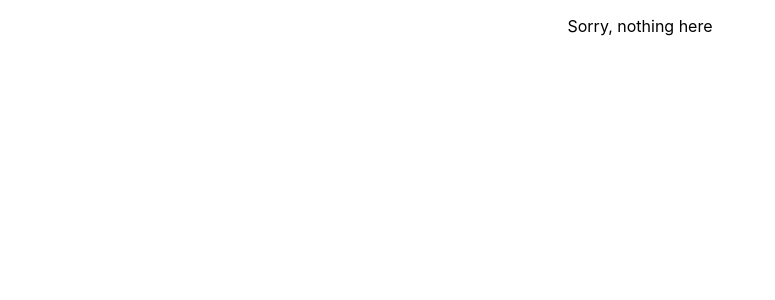
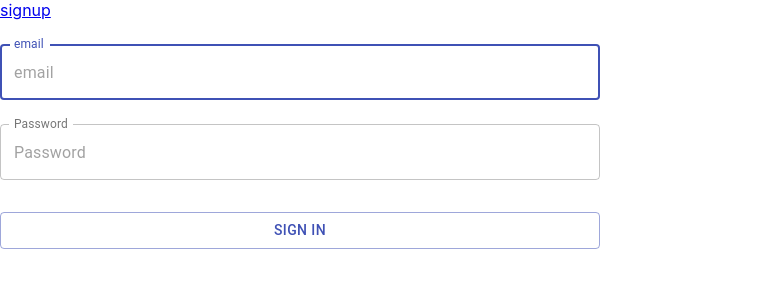
Before and after one commit to hardywu/lunchiz-front, a React (Create React App) app: page /login in a window 1280 px wide. Shown: the top 300 px of the page, without its empty margins (0-775 px from the left). Built offline with nearby package versions, Linux system fonts and the light colour scheme.

Commit message:
fix(auth): pass the login/register tests

```diff
--- a/src/App.js
+++ b/src/App.js
@@ -1,6 +1,7 @@
 import React from 'react';
 import './App.css';
 import { Router, Redirect } from "@reach/router";
+import { createMuiTheme, ThemeProvider } from '@material-ui/core/styles';
 import Home from './containers/Home';
 import SignIn from './containers/SignIn';
 import SignUp from './containers/SignUp';
@@ -9,20 +10,28 @@ import Dashboard from './containers/Dashboard';
 import Admin from './containers/Admin';
 import NotFound from './components/NotFound';
 
+const theme = createMuiTheme({
+  typography: {
+    button: {
+      textTransform: 'none',
+    },
+  },
+});
+
 function App() {
   return (
-    <div className="App">
+    <ThemeProvider className="App" theme={theme}>
       <Router>
         <Home path="/" />
-        <SignIn path="/signin" />
-        <SignUp path="/signup" />
+        <SignIn path="/login" />
+        <SignUp path="/register" />
         <Restaurant path="/restaurant/:storeId/*" />
         <Dashboard path="/dashboard/*" />
         <Admin path="/admin/*" />
         <Redirect noThrow from="admin" to="admin/restaurants" />
         <NotFound default />
       </Router>
-    </div>
+    </ThemeProvider>
   );
 }
 
--- a/src/components/Navbar.js
+++ b/src/components/Navbar.js
@@ -8,7 +8,7 @@ const Navbar = (props) => {
       <span>REVIEW</span>
       {reviewsPath && <Link to='/reviews'>reviews</Link>}
       {dashboardPath && <Link to='/dashboard'>dashboard</Link>}
-      <span onClick={signOut}>sign out</span>
+      <span onClick={signOut}>Logout</span>
     </div>
   );
 }
--- a/src/components/SignInForm.js
+++ b/src/components/SignInForm.js
@@ -2,6 +2,7 @@ import React, { useState } from 'react';
 import {
   Button, withStyles, Typography, FormControl, FormHelperText, TextField,
 } from '@material-ui/core';
+import { validateEmail } from '../utils';
 
 const styles = theme => ({
   form: {
@@ -14,12 +15,17 @@ const styles = theme => ({
   },
 });
 
-const SignIn = ({ classes, submit, loading, error }) => {
+const SignIn = ({ classes, onSubmit, loading=false, errors=[] }) => {
   const [password, setPassword] = useState('');
   const [email, setEmail] = useState('');
+  const [emailInvalid, setEmailInvalid] = useState(false);
+  const emailSetter = (e) => {
+    setEmail(e.target.value);
+    setEmailInvalid(!validateEmail(e.target.value))
+  }
   const submitHandler = e => {
     e.preventDefault()
-    submit(email, password)
+    onSubmit(email, password)
   }
 
   return (
@@ -32,10 +38,11 @@ const SignIn = ({ classes, submit, loading, error }) => {
           label="email"
           placeholder="email"
           value={email}
-          onChange={e => setEmail(e.target.value)}
+          onChange={emailSetter}
           InputLabelProps={{
             shrink: true,
           }}
+          error={emailInvalid}
           variant="outlined"
         />
       </FormControl>
@@ -55,16 +62,19 @@ const SignIn = ({ classes, submit, loading, error }) => {
           variant="outlined"
         />
       </FormControl>
-      {error && <Typography color="error">{error}</Typography>}
+      {
+        errors.map(err =>
+          (<Typography color="error" key={err}>{err}</Typography>))
+      }
       <Button
-        disabled={loading}
+        disabled={loading || emailInvalid}
         type="submit"
         fullWidth
         color="primary"
         variant="outlined"
         className={classes.submit}
       >
-        Sign IN
+        SIGN IN
       </Button>
     </form>
   );
--- a/src/components/SignUpForm.js
+++ b/src/components/SignUpForm.js
@@ -3,6 +3,7 @@ import {
   Button, withStyles, Typography, FormControl, FormHelperText, TextField,
   CircularProgress,
 } from '@material-ui/core';
+import { validateEmail } from '../utils';
 
 const styles = theme => ({
   form: {
@@ -18,14 +19,28 @@ const styles = theme => ({
   },
 });
 
-const SignUp = ({ classes, submit, loading, error }) => {
+const SignUp = ({ classes, onSubmit, loading=false, errors=[] }) => {
   const [email, setEmail] = useState('');
   const [password, setPassword] = useState('');
-  const [passwordConfirm, setPasswordConfirm] = useState('');
+  const [confirm, setConfirm] = useState('');
+  const [emailInvalid, setEmailInvalid] = useState(false);
+  const [pwdNotConfirmed, setPwdNotConfirmed] = useState(false);
+  const emailSetter = (e) => {
+    setEmail(e.target.value);
+    setEmailInvalid(!validateEmail(e.target.value))
+  }
+  const passwordSetter = e => {
+    setPassword(e.target.value);
+    setPwdNotConfirmed(e.target.value !== confirm);
+  }
+  const confirmSetter = e => {
+    setConfirm(e.target.value);
+    setPwdNotConfirmed(password !== e.target.value);
+  }
   const submitHandler = e => {
     e.preventDefault()
-    if (password !== passwordConfirm) return;
-    submit(email.replace(/\s/g, ''), password);
+    if (password !== confirm) return;
+    onSubmit(email.replace(/\s/g, ''), password);
   }
 
   return (
@@ -38,10 +53,11 @@ const SignUp = ({ classes, submit, loading, error }) => {
           label="email"
           placeholder="email"
           value={email}
-          onChange={e => setEmail(e.target.value)}
+          onChange={emailSetter}
           InputLabelProps={{
             shrink: true,
           }}
+          error={emailInvalid}
           variant="outlined"
         />
       </FormControl>
@@ -55,42 +71,46 @@ const SignUp = ({ classes, submit, loading, error }) => {
           InputLabelProps={{
             shrink: true,
           }}
-          onChange={e => setPassword(e.target.value)}
+          onChange={passwordSetter}
           autoComplete="current-password"
           variant="outlined"
         />
       </FormControl>
       <FormControl margin="normal" required fullWidth error>
         <TextField
-          id="passwordConfirm"
-          name="passwordConfirm"
+          id="confirm"
+          name="confirm"
           label="Password Confirmation"
           type="password"
           placeholder="123123"
           InputLabelProps={{
             shrink: true,
           }}
-          value={passwordConfirm}
-          onChange={e => setPasswordConfirm(e.target.value)}
+          value={confirm}
+          onChange={confirmSetter}
           autoComplete="current-password"
           variant="outlined"
+          error={pwdNotConfirmed}
         />
         <FormHelperText
-          hidden={!passwordConfirm || password === passwordConfirm}
+          hidden={!pwdNotConfirmed}
         >
           passwords not match
         </FormHelperText>
       </FormControl>
-      {error && <Typography color="error">{error}</Typography>}
+      {
+        errors.map(
+          err => <Typography color="error" key={err}>{err}</Typography>)
+      }
       <Button
-        disabled={loading}
+        disabled={loading || emailInvalid || pwdNotConfirmed}
         type="submit"
         fullWidth
         variant="outlined"
         color="primary"
         className={classes.submit}
       >
-        { loading ? <CircularProgress /> : "Sign Up" }
+        { loading ? <CircularProgress /> : "REGISTER" }
       </Button>
     </form>
   );
--- a/src/containers/Admin/index.js
+++ b/src/containers/Admin/index.js
@@ -15,7 +15,7 @@ import NotFound from '../../components/NotFound';
 const Admin = (props) => {
   const { isAuthed, user, signOut, fetchMe } = props
   if (!isAuthed) {
-    return <Redirect noThrow to='/signin' />;
+    return <Redirect noThrow to='/login' />;
   }
 
   if (!user) {
--- a/src/containers/Dashboard.js
+++ b/src/containers/Dashboard.js
@@ -12,7 +12,7 @@ import CreateRestaurant from './CreateRestaurant';
 const Admin = (props) => {
   const { isAuthed, user, signOut, fetchMe } = props
   if (!isAuthed) {
-    return <Redirect noThrow to='/signin' />;
+    return <Redirect noThrow to='/login' />;
   }
 
   if (!user) {
--- a/src/containers/Home.js
+++ b/src/containers/Home.js
@@ -10,7 +10,7 @@ import RestaurantList from './RestaurantList';
 const Home = (props) => {
   const { isAuthed, user, signOut, fetchMe } = props
   if (!isAuthed) {
-    return <Redirect noThrow to='/signin' />;
+    return <Redirect noThrow to='/login' />;
   }
 
   if (!user) {
--- a/src/containers/SignIn.js
+++ b/src/containers/SignIn.js
@@ -4,19 +4,19 @@ import { connect } from 'react-redux';
 import SignInForm from '../components/SignInForm';
 import { doSignIn } from '../actions';
 
-const Signin = (props) => {
-  const { isAuthed, signIn } = props;
+const Signin = ({ isAuthed, signIn, signInError }) => {
   if (isAuthed) return <Redirect noThrow to='/' />;
   return (
     <div>
-      <Link to='/signup'>signup</Link>
-      <SignInForm submit={signIn} />
+      <Link to='/register'>signup</Link>
+      <SignInForm onSubmit={signIn} errors={[signInError]} />
     </div>
   );
 }
 
 export default connect(state => ({
   isAuthed: state.auth.signedIn,
+  signInError: state.auth.signInError,
 }), (dispatch) => ({
   signIn: (email, password) => dispatch(doSignIn({email, password})),
 }))(Signin);
--- a/src/containers/SignUp.js
+++ b/src/containers/SignUp.js
@@ -4,19 +4,20 @@ import { connect } from 'react-redux';
 import { doSignUp } from '../actions';
 import SignUpForm from '../components/SignUpForm';
 
-const Signup = (props) => {
-  const { isAuthed, signUp } = props;
+const Signup = ({ isAuthed, signUp, signUpError }) => {
   if (isAuthed) return <Redirect noThrow to='/' />;
   return (
     <div>
-      <Link to='/signin'>signin</Link>
-      <SignUpForm submit={signUp} />
+      <Link to='/login'>signin</Link>
+      isAuthed: {String(isAuthed)}
+      <SignUpForm onSubmit={signUp} errors={[signUpError]} />
     </div>
   );
 }
 
 export default connect(state => ({
   isAuthed: state.auth.signedIn,
+  signUpError: state.auth.signUpError,
 }), (dispatch) => ({
   signUp: (email, password) => dispatch(doSignUp({email, password})),
 }))(Signup);
--- a/src/sagas/auth.js
+++ b/src/sagas/auth.js
@@ -16,7 +16,7 @@ function* signIn({ payload: { email, password } }) {
     storeCred(headers['authorization']);
     yield put(actions.succedSignIn(parseJsonApi(data)));
   } catch (e) {
-    yield put(actions.failedSignIn('err'))
+    yield put(actions.failedSignIn('Username or password is incorrect'))
   }
 }
 
@@ -31,7 +31,7 @@ function* signUp({ payload: { email, password } }) {
     yield put(actions.succedSignUp(parseJsonApi(data)));
   } catch (e) {
     // const { response: { data }} = e;
-    yield put(actions.failedSignUp('data.errors'))
+    yield put(actions.failedSignUp('Can not register with this Email'))
   }
 }
 
--- a/src/utils.js
+++ b/src/utils.js
@@ -77,3 +77,8 @@ export const toJsonApi = (resource = {}) => {
   })
   return { data: obj };
 }
+
+export const validateEmail = (email) => {
+  var re = /^(([^<>()\[\]\\.,;:\s@"]+(\.[^<>()\[\]\\.,;:\s@"]+)*)|(".+"))@((\[[0-9]{1,3}\.[0-9]{1,3}\.[0-9]{1,3}\.[0-9]{1,3}\])|(([a-zA-Z\-0-9]+\.)+[a-zA-Z]{2,}))$/;
+  return re.test(String(email).toLowerCase());
+}
```
Also changed, not shown: 1 other file (tests, documents, lock files or other folders).
